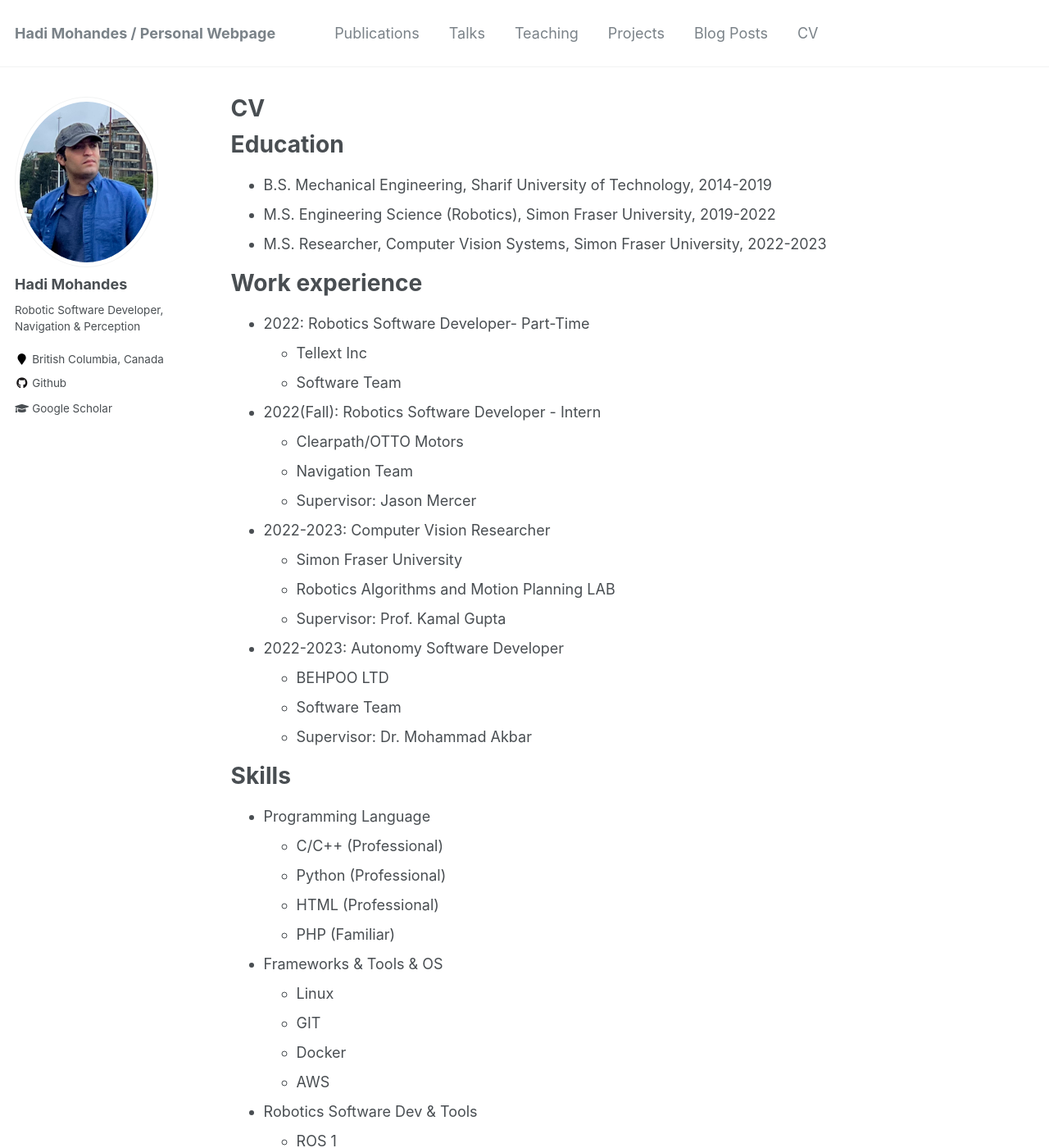
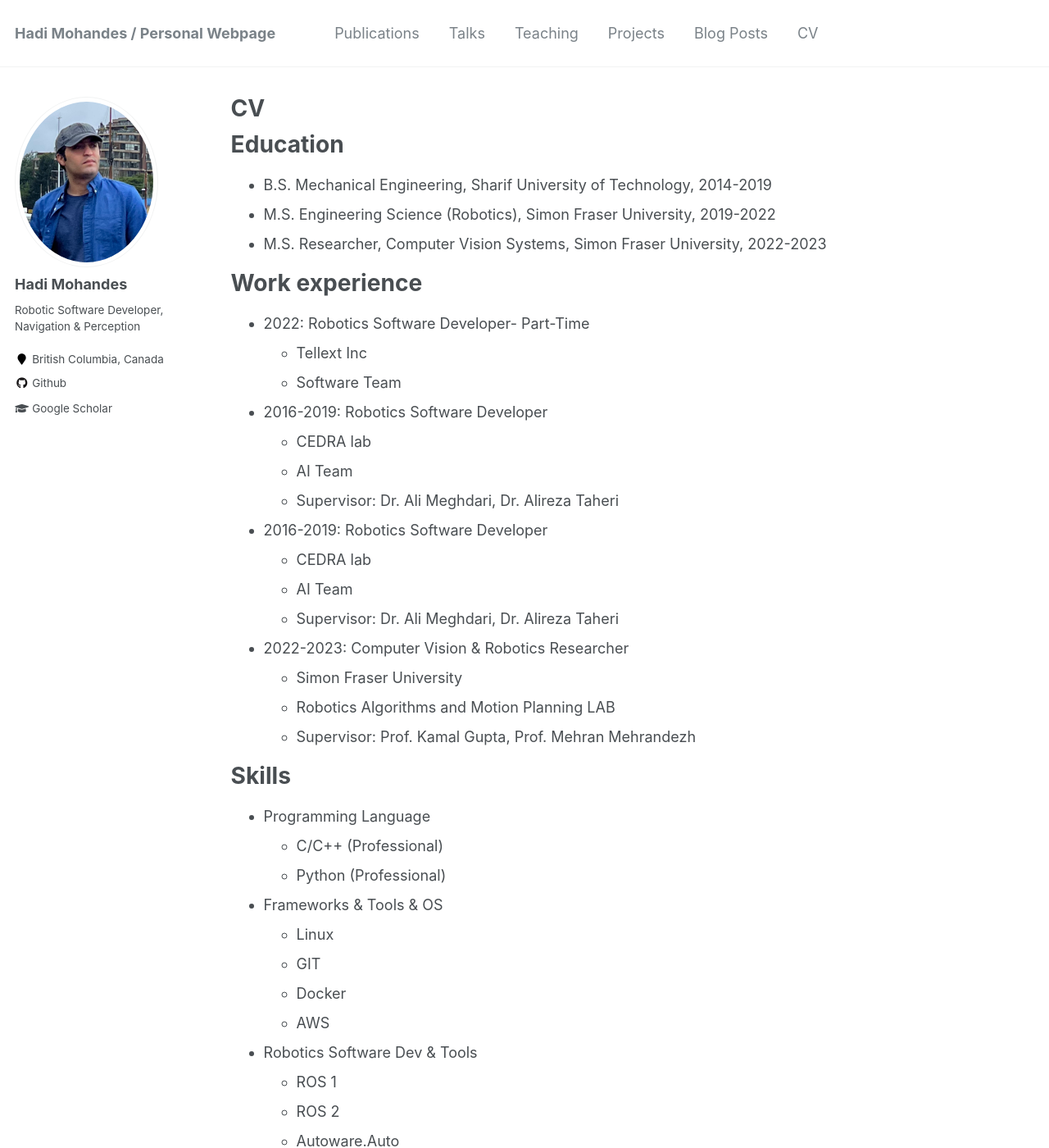
Before and after one commit to hadimohandes/hadimohandes.github.io, a Jekyll site: the page built from _pages/cv.md, in a window 1280 px wide and 1400 px high. Shown: the whole window at 82% size. Built offline with Jekyll 4.4.1, drawn with Linux system fonts in a browser that asks for light colours.

Commit message:
Update cv.md

```diff
--- a/_pages/cv.md
+++ b/_pages/cv.md
@@ -21,28 +21,26 @@
   * Tellext Inc
   * Software Team
 
-* 2022(Fall): Robotics Software Developer - Intern
-  * Clearpath/OTTO Motors
-  * Navigation Team
-  * Supervisor: Jason Mercer
+* 2016-2019: Robotics Software Developer
+  * CEDRA lab
+  * AI Team
+  * Supervisor: Dr. Ali Meghdari, Dr. Alireza Taheri
 
-* 2022-2023: Computer Vision Researcher
+* 2016-2019: Robotics Software Developer
+  * CEDRA lab
+  * AI Team
+  * Supervisor: Dr. Ali Meghdari, Dr. Alireza Taheri
+
+* 2022-2023: Computer Vision & Robotics Researcher
   * Simon Fraser University
   * Robotics Algorithms and Motion Planning LAB
-  * Supervisor: Prof. Kamal Gupta
-
-* 2022-2023: Autonomy Software Developer
-  * BEHPOO LTD
-  * Software Team
-  * Supervisor: Dr. Mohammad Akbar
+  * Supervisor: Prof. Kamal Gupta, Prof. Mehran Mehrandezh
 
 Skills
 ======
 * Programming Language
   * C/C++ (Professional)
   * Python (Professional)
-  * HTML (Professional)
-  * PHP (Familiar)
 * Frameworks & Tools & OS
   * Linux
   * GIT
```
Also changed, not shown: other parts of _pages/cv.md (+0 -1 lines).
